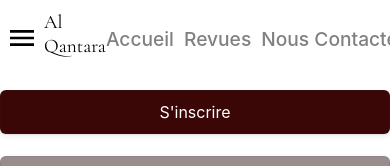
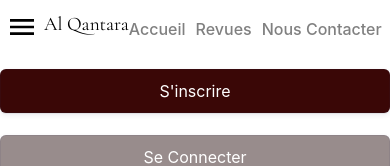
Before and after one commit to Medmat0/Al_Qantara_Webpp, an Angular app in the folder al-qantara-front-v1/: page / in a window 390 px wide. Shown: the top 166 px of the page. Built offline with nearby package versions, Linux system fonts and the light colour scheme.

Commit message:
new route reset password + fixed css errors

```diff
--- a/al-qantara-front-v1/src/app/home-components/header/header.component.html
+++ b/al-qantara-front-v1/src/app/home-components/header/header.component.html
@@ -5,7 +5,7 @@
         <svg xmlns="http://www.w3.org/2000/svg" viewBox="0 0 24 24"><path d="M3,6H21V8H3V6M3,11H21V13H3V11M3,16H21V18H3V16Z" /></svg>
       </svg>
     </button>
-    <h2>Al Qantara</h2>
+    <h2>Al&nbsp;Qantara</h2>
     <ul>
       <li><a routerLink="/">Accueil</a></li>
       <li><a routerLink="/revues">Revues</a></li>
--- a/al-qantara-front-v1/src/app/home-components/header/header.component.scss
+++ b/al-qantara-front-v1/src/app/home-components/header/header.component.scss
@@ -115,74 +115,77 @@ ul li a:hover {
   background-color: #988C8C;
 }
 
-/* Media Queries pour la réactivité */
 @media (max-width: 1200px) {
   h2 {
-    font-size: 2em; /* Réduire la taille du titre sur les écrans plus petits */
-    margin-right: 30px; /* Réduire l'espace entre le titre et la navigation */
+    font-size: 2em;
+    margin-right: 30px;
   }
 
   ul {
-    gap: 15px; /* Réduire l'espacement entre les éléments de navigation */
+    gap: 15px;
   }
 
   .ConnectingOptions {
-    gap: 15px; /* Réduire l'espace entre les boutons */
+    gap: 15px;
   }
 
   .ConnectingOptions button {
-    padding: 10px 20px; /* Ajuster la taille des boutons */
-    font-size: 80%; /* Réduire la taille de la police des boutons */
+    padding: 10px 20px;
+    font-size: 80%;
   }
 }
 
 @media (max-width: 768px) {
   header {
-    flex-direction: column; /* Empiler les éléments header sur les petits écrans */
+    flex-direction: column;
     align-items: flex-start;
   }
 
   h2 {
-    font-size: 1.5em; /* Réduire davantage la taille du titre */
+    font-size: 1.5em;
     margin-right: 0;
-    margin-bottom: 10px; /* Espacement entre le titre et la navigation */
+    margin-bottom: 10px;
   }
 
   ul {
-    flex-direction: row; /* Placer les éléments de la navigation les uns en dessous des autres */
+    flex-direction: row;
     gap: 10px;
   }
 
   .ConnectingOptions {
-    width: 100%; /* Les boutons prennent toute la largeur disponible */
-    justify-content: space-between; /* Espacement entre les boutons */
+    width: 100%;
+    justify-content: space-between;
     gap: 10px;
   }
 
   .ConnectingOptions button {
-    width: 48%; /* Réduire la largeur des boutons pour les rendre responsives */
+    width: 48%;
     font-size: 90%;
   }
 }
 
 @media (max-width: 480px) {
   h2 {
-    font-size: 1.2em; /* Réduire la taille du titre pour les très petits écrans */
+    font-size: 1.2em;
   }
 
   ul {
-    gap: 10px; /* Réduire l'espace entre les éléments de navigation */
+    gap: 10px;
   }
 
   .ConnectingOptions {
-    flex-direction: column; /* Empiler les boutons verticalement */
+    flex-direction: column;
     width: 100%;
     gap: 10px;
   }
 
   .ConnectingOptions button {
-    width: 100%; /* Les boutons prennent toute la largeur disponible */
+    width: 100%;
     padding: 12px;
     font-size: 100%;
   }
+
+  ul li a {
+    font-size: 1em;
+  }
 }
--- a/al-qantara-front-v1/src/app/modules/auth/auth.routes.ts
+++ b/al-qantara-front-v1/src/app/modules/auth/auth.routes.ts
@@ -1,8 +1,10 @@
 import { Routes } from '@angular/router';
 import { LoginComponent } from './components/login/login.component';
 import { RegisterComponent } from './components/register/register.component';
+import {ResetPasswordComponent} from './components/reset-password/reset-password.component';
 
 export default [
   { path: 'login', component: LoginComponent },
-  { path: 'register', component: RegisterComponent }
+  { path: 'register', component: RegisterComponent },
+  { path: 'reset-password', component: ResetPasswordComponent },
 ] as Routes;
--- a/al-qantara-front-v1/src/app/modules/auth/components/login/login.component.html
+++ b/al-qantara-front-v1/src/app/modules/auth/components/login/login.component.html
@@ -19,6 +19,7 @@
       <h4>Mot&nbsp;de&nbsp;passe</h4>
       <input type="password" placeholder="Password" name="password" required>
       <button type="submit">Connexion</button>
+      <p>Mot de passe oublié ? <a routerLink="/auth/reset-password" class="reset-link">Réinitialisez le ici</a></p>
     </div>
   </div>
   <div class="right-container">
--- a/al-qantara-front-v1/src/app/modules/auth/components/login/login.component.scss
+++ b/al-qantara-front-v1/src/app/modules/auth/components/login/login.component.scss
@@ -66,7 +66,7 @@
   max-width: 450px;
   font-size: larger;
   font-family: "Mulish", sans-serif;
-  background: #ededed;
+  background: #ffffff;
   padding: 20px;
   border-radius: 5%;
 
@@ -103,7 +103,14 @@
   touch-action: manipulation;
   width: 100%;
 }
+.form-container p{
+  margin-left: 10%;
+}
 
+.reset-link {
+  color: #e21d1c;
+  text-decoration: underline;
+}
 .right-container {
   display: flex;
   width: 50%;
--- a/al-qantara-front-v1/src/app/modules/auth/components/register/register.component.html
+++ b/al-qantara-front-v1/src/app/modules/auth/components/register/register.component.html
@@ -37,7 +37,7 @@
       <input type="text" placeholder="Email" name="username" required>
       <h4>Mot de passe</h4>
       <input type="password" placeholder="Password" name="password" required>
-      <button type="submit">Connexion</button>
+      <button type="submit">Inscription</button>
     </div>
   </div>
   <div class="right-container">
--- a/al-qantara-front-v1/src/app/modules/auth/components/register/register.component.scss
+++ b/al-qantara-front-v1/src/app/modules/auth/components/register/register.component.scss
@@ -66,7 +66,7 @@
   max-width: 450px;
   font-size: larger;
   font-family: "Mulish", sans-serif;
-  background: #ededed;
+  background: #ffffff;
   padding: 20px;
   border-radius: 5%;
 
@@ -155,11 +155,14 @@
   }
 
   .form-container {
-    width: 90%;
+    width: 80%;
   }
 
   .form-container input{
     width: 50%;
   }
+  .form-container button{
+    margin-top: 2em;
+  }
 
 }
```
Also changed, not shown: al-qantara-front-v1/src/app/home/home.component.html (deleted, +0 -27 lines).
